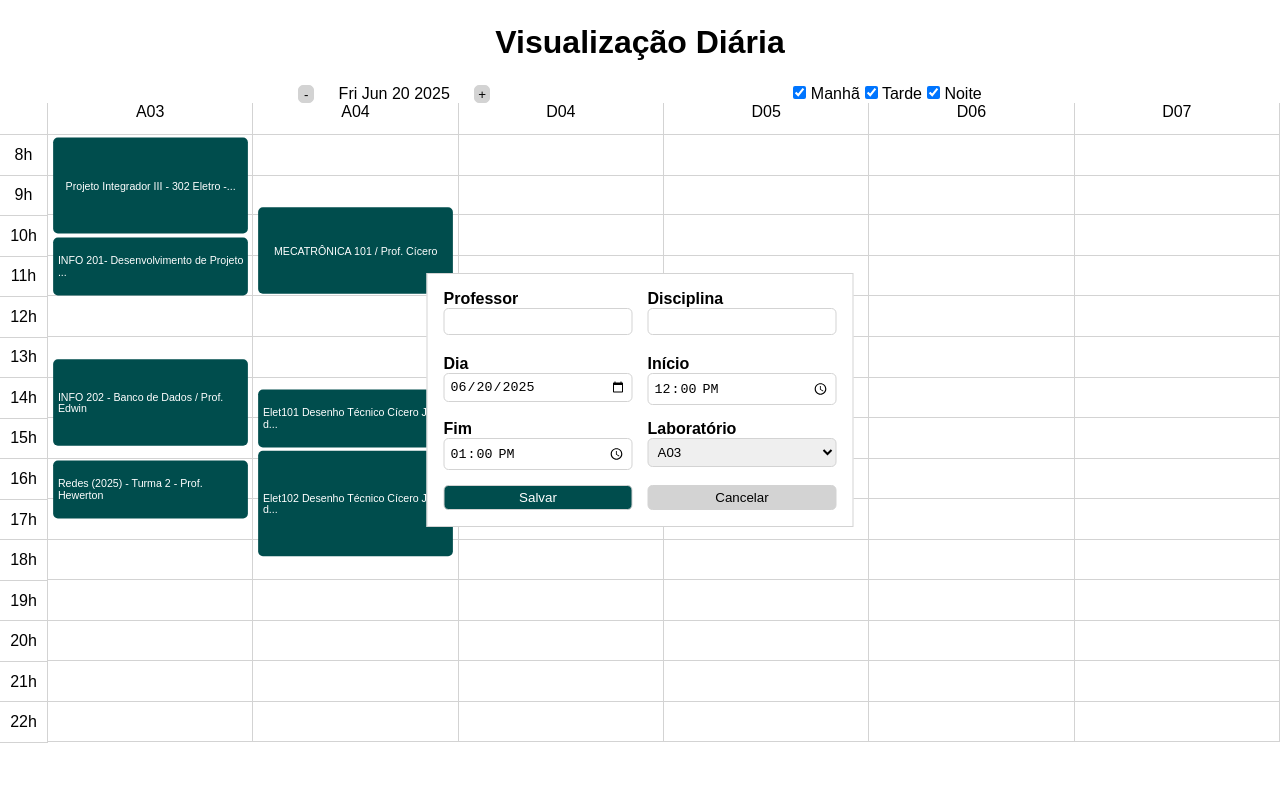
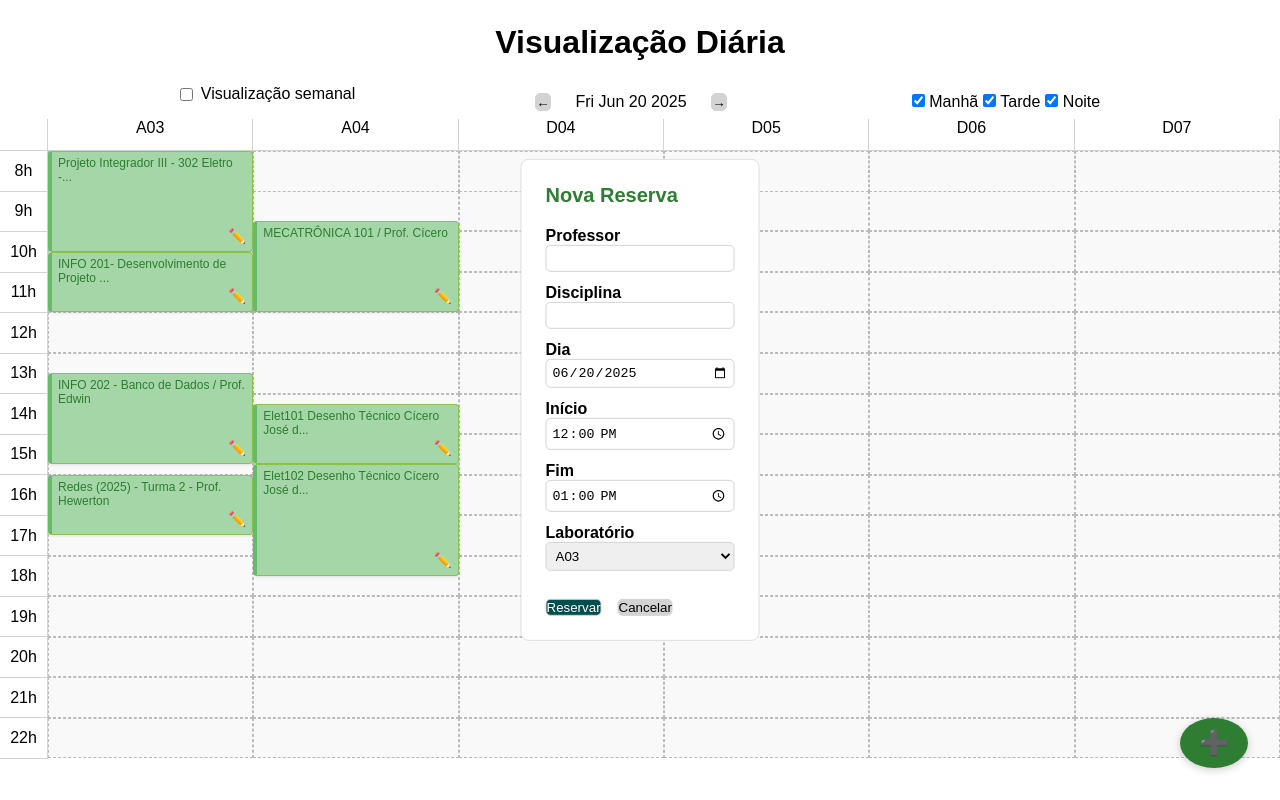
Before and after one commit to fabricaDeSonhos/SIRA, a Next.js app in the folder new-front/: page / in a window 1280 px wide. Both pictures are taken after a click on the element 150 px from the left and 316 px from the top of the page. Built offline with nearby package versions, Linux system fonts and the light colour scheme.

Commit message:
update new - vis semanal, design, excluir, editar

```diff
--- a/new-front/app/components/nova-reserva.jsx
+++ b/new-front/app/components/nova-reserva.jsx
@@ -1,21 +1,23 @@
+'use client'
+
 import styles from './nova-reserva.module.css'
 import { Input, Select, Button } from './form.jsx'
 
-import { add_reserva } from '../lib/api.js'
+import { add_reserva, remover_reserva } from '../lib/api.js'
 import { tempo_para_número } from '../lib/tempo.js'
 
 import { useContext } from 'react'
 import { FecharReservaModalContext } from './reservaContext.js'
-
 import moment from 'moment'
 
-export default function NovaReserva({ dia, início, fim, lab }) {
+export default function NovaReserva({ dia, início, fim, lab, matéria = "", modoEdicao = false }) {
   const LABS = ["A03", "A04", "D04", "D05", "D06", "D07"]
-
   const fecharReserva = useContext(FecharReservaModalContext)
 
+  const [disciplina, professor] = matéria.split(" - ")
+
   const handleEnviar = (event) => {
-    event.preventDefault() //impede o recarregamento da página
+    event.preventDefault()
     const form = new FormData(event.target)
 
     const disp = form.get("disp")
@@ -25,28 +27,64 @@ export default function NovaReserva({ dia, início, fim, lab }) {
     const fimInput = form.get("fim")
     const labInput = form.get("lab")
 
+    const novoDia = moment(diaInput).format("YYYY-MM-DD")
+    const novoInício = tempo_para_número(inícioInput)
+    const novoFim = tempo_para_número(fimInput)
+    const novoLab = LABS.indexOf(labInput) + 1
+
+    if (modoEdicao) {
+      remover_reserva({
+        dia: moment(dia).format("YYYY-MM-DD"),
+        início: tempo_para_número(início),
+        lab: LABS.indexOf(lab) + 1,
+      })
+    }
+
     add_reserva({
       matéria: `${disp} - ${prof}`,
-      dia: moment(diaInput).format("YYYY-MM-DD"),
-      início: tempo_para_número(inícioInput),                 // hora decimal
-      duração: (tempo_para_número(fimInput) - tempo_para_número(inícioInput)) * 60,
-      lab: LABS.indexOf(labInput) + 1
+      dia: novoDia,
+      início: novoInício,
+      duração: (novoFim - novoInício) * 60,
+      lab: novoLab,
     })
 
-    fecharReserva()
+    fecharReserva("Reserva salva com sucesso!")
   }
 
+  const handleExcluir = async () => {
+    const confirmar = window.confirm("Tem certeza que deseja excluir esta reserva?")
+    if (!confirmar) return
+
+    await remover_reserva({
+      dia: moment(dia).format("YYYY-MM-DD"),
+      início: tempo_para_número(início),
+      lab: LABS.indexOf(lab) + 1,
+    })
+
+    fecharReserva("Reserva excluída!")
+  }
+
+
   return (
-    <form className={styles.grid} onSubmit={handleEnviar}>
-      <Input name="prof" desc="Professor" />
-      <Input name="disp" desc="Disciplina" />
+    <form className={styles.modal} onSubmit={handleEnviar}>
+      <h2>{modoEdicao ? "Editar Reserva" : "Nova Reserva"}</h2>
+
+      <Input name="prof" desc="Professor" defaultValue={professor || ""} />
+      <Input name="disp" desc="Disciplina" defaultValue={disciplina || ""} />
       <Input name="dia" type="date" desc="Dia" value={dia} />
       <Input name="início" type="time" desc="Início" value={início} />
       <Input name="fim" type="time" desc="Fim" value={fim} />
       <Select name="lab" desc="Laboratório" options={LABS} value={lab} />
 
-      <Button submit desc="Salvar" highlight />
-      <Button desc="Cancelar" onClick={fecharReserva} />
+      <div className={styles.botoes}>
+        <Button submit desc={modoEdicao ? "Salvar Alterações" : "Reservar"} highlight />
+        {modoEdicao && (
+          <button type="button" className={styles.excluir} onClick={handleExcluir}>
+            🗑️ Excluir
+          </button>
+        )}
+        <Button desc="Cancelar" onClick={fecharReserva} />
+      </div>
     </form>
   )
 }
--- a/new-front/app/components/nova-reserva.module.css
+++ b/new-front/app/components/nova-reserva.module.css
@@ -1,32 +1,40 @@
-.grid {
-  display: grid;
-  grid-template-columns: 1fr 1fr;
-  grid-template-rows: 1fr 1fr 1fr 0.5fr;
-
-  gap: 15px;
-
-  border: var(--border);
-  border-radius: var(--radius);
-
-  padding: 1rem;
-  margin: 1rem;
-  background-color: white;
-
+.modal {
+  display: flex;
+  flex-direction: column;
+  gap: 12px;
+  padding: 1.5rem;
+  background: white;
+  border-radius: 8px;
+  border: 1px solid #ddd;
+  width: 100%;
+  max-width: 500px;
+  margin: auto;
 }
 
-.grid button {
-  border: var(--border)
+.modal h2 {
+  margin-bottom: 0.5rem;
+  font-size: 1.25rem;
+  color: #2e7d32;
 }
 
-.grid button.salvar {
-  background-color: var(--destaque);
-  color: white;
+.botoes {
+  display: flex;
+  gap: 1rem;
+  margin-top: 1rem;
+  flex-wrap: wrap;
 }
 
-/* Responsividade para telas pequenas */
-@media (max-width: 480px) {
-  .grid {
-    grid-template-columns: 1fr;
-    grid-template-rows: auto;
-  }
+.excluir {
+  background-color: #ffebee;
+  color: #c62828;
+  border: 1px solid #c62828;
+  padding: 0.4rem 1rem;
+  border-radius: 4px;
+  cursor: pointer;
+  font-weight: bold;
+  transition: background-color 0.2s ease;
 }
+
+.excluir:hover {
+  background-color: #ffcdd2;
+}
--- a/new-front/app/components/reserva.jsx
+++ b/new-front/app/components/reserva.jsx
@@ -3,7 +3,6 @@ import { hora_para_texto } from '../lib/tempo.js'
 import { useContext } from 'react'
 
 import styles from './visao-diaria.module.css'
-
 import { AbrirReservaModalContext } from './reservaContext.js'
 
 export default function Reserva({ matéria, dia, início, duração, lab, vazia }) {
@@ -20,16 +19,18 @@ export default function Reserva({ matéria, dia, início, duração, lab, vazia
 
   const labs_names = ["A03", "A04", "D04", "D05", "D06", "D07"]
   const opts = {
-    dia: dia,
+    dia,
     início: hora_para_texto(início),
     fim: hora_para_texto(início + duração / 60),
     lab: labs_names[lab - 1],
+    matéria,
+    modoEdicao: !vazia,
   }
 
   if (vazia) {
     return (
       <div
-        className={`${styles.reserva_vazia} ${styles.vazio}`}
+        className={styles.reserva_vazia}
         style={posicionamento}
         onClick={() => abrirReserva(opts)}
         title={`Clique para reservar ${opts.lab} às ${opts.início}`}
@@ -38,8 +39,17 @@ export default function Reserva({ matéria, dia, início, duração, lab, vazia
   }
 
   return (
-    <div title={matéria} className={styles.reserva} style={posicionamento}>
-      {corpo}
+    <div className={styles.reserva} style={posicionamento}>
+      <div>{corpo}</div>
+      <div className={styles.acoes}>
+        <button
+          className={styles.botaoEditar}
+          title="Editar reserva"
+          onClick={() => abrirReserva(opts)}
+        >
+          ✏️
+        </button>
+      </div>
     </div>
   )
 }
--- a/new-front/app/components/visao-diaria.module.css
+++ b/new-front/app/components/visao-diaria.module.css
@@ -1,15 +1,11 @@
 .reservas {
-  --total-minutes: 900
-    /*  (22h - 8h + 1) * 60m) */
-  ;
+  --total-minutes: 900; /* (22h - 8h + 1) * 60m */
   display: grid;
   grid-template-columns: 3rem 1fr 1fr 1fr 1fr 1fr 1fr;
-  /*grid-template-rows: 2rem repeat(var(--total-minutes), 1fr);*/
-
   height: 80vh;
-
 }
 
+/* Cabeçalhos de laboratório */
 .lab {
   grid-row: 1;
   border-bottom: var(--border);
@@ -17,46 +13,86 @@
   text-align: center;
 }
 
-.reserva {
-  background-color: var(--destaque);
-  color: white;
-  border-radius: 5px;
-  z-index: 2;
-
-  font-size: var(--pequeno);
-
-  transform: scale(0.95);
-
-  display: flex;
-  justify-content: center;
-  align-items: center;
-
-  padding: 5px;
-}
-
-.reserva_vazia {
-  border-bottom: var(--border);
-  border-right: var(--border);
-}
-
+/* Bloco de hora (coluna 1) */
 .hora {
   grid-column: 1;
   grid-row: auto / span 60;
-
   border-bottom: var(--border);
   border-right: var(--border);
-
   display: flex;
   justify-content: center;
   align-items: center;
 }
 
-.vazio {
-  cursor: pointer;
-  transition: background-color 0.2s ease;
-  z-index: 1;
+/* Reserva REAL */
+.reserva {
+  background-color: #a5d6a7; /* Verde suave */
+  border-left: 4px solid #66bb6a;
+  border-top: 1px solid #8bc34a;
+  border-bottom: 1px solid #8bc34a;
+  border-right: 1px solid #8bc34a;
+  padding: 4px 6px;
+  font-size: 0.75rem;
+  font-weight: 500;
+  color: #2e7d32;
+  overflow: hidden;
+  position: relative;
+  z-index: 2;
+  border-radius: 4px;
+  box-shadow: 1px 1px 3px rgba(0, 0, 0, 0.1);
 }
 
-.vazio:hover {
-  background-color: rgba(0, 123, 255, 0.05);
+/* Bloco vazio clicável */
+.reserva_vazia {
+  background-color: #f9f9f9;
+  border: 1px dashed #bbb;
+  cursor: pointer;
+  position: relative;
+  transition: background-color 0.2s ease, border-color 0.2s ease;
+  z-index: 0;
 }
+
+/* Hover em blocos vazios */
+.reserva_vazia:hover {
+  background-color: #e6fbe6;
+  border-color: #66bb6a;
+}
+
+/* Texto de dica nos blocos vazios */
+.reserva_vazia::before {
+  content: "Clique para reservar";
+  font-size: 0.6rem;
+  color: #666;
+  position: absolute;
+  top: 4px;
+  left: 6px;
+  opacity: 0;
+  transition: opacity 0.2s ease;
+  pointer-events: none;
+}
+
+.reserva_vazia:hover::before {
+  opacity: 1;
+}
+
+.acoes {
+  position: absolute;
+  bottom: 4px;
+  right: 4px;
+  display: flex;
+  gap: 4px;
+}
+
+.botaoEditar {
+  background: none;
+  border: none;
+  cursor: pointer;
+  font-size: 0.9rem;
+  color: #2e7d32;
+  padding: 2px;
+  transition: transform 0.1s ease;
+}
+
+.botaoEditar:hover {
+  transform: scale(1.15);
+}
--- /dev/null
+++ b/new-front/app/components/visao-semanal.jsx
@@ -0,0 +1,85 @@
+'use client'
+
+import { useState } from 'react'
+import VisaoDiaria from './visão-diaria.jsx'
+import styles from './visao-diaria.module.css'
+import { Button } from './form.jsx'
+
+// Gera os dias úteis (segunda a sábado) da semana baseada no offset
+function getWeekDays(baseDate, semanaOffset = 0) {
+  const start = new Date(baseDate)
+  const mondayOffset = (start.getDay() + 6) % 7
+  start.setDate(start.getDate() - mondayOffset + semanaOffset * 7)
+
+  const days = []
+  for (let i = 0; i < 6; i++) {
+    const d = new Date(start)
+    d.setDate(start.getDate() + i)
+    days.push(d.toISOString().slice(0, 10))
+  }
+  return days
+}
+
+export default function VisaoSemanal({ manhã = true, tarde = true, noite = true }) {
+  const [semanaOffset, setSemanaOffset] = useState(0)
+  const hoje = new Date()
+  const diasSemana = getWeekDays(hoje, semanaOffset)
+
+  const mudarSemana = (incremento) => {
+    setSemanaOffset(semanaOffset + incremento)
+  }
+
+  return (
+    <div style={{ padding: '1rem' }}>
+      {/* Cabeçalho com botões de navegação */}
+      <div style={{
+        display: 'flex',
+        justifyContent: 'space-between',
+        alignItems: 'center',
+        marginBottom: '1rem'
+      }}>
+        <Button desc="← Semana anterior" onClick={() => mudarSemana(-1)} />
+        <h2 style={{ textAlign: 'center', flexGrow: 1 }}>
+          Semana de {new Date(diasSemana[0]).toLocaleDateString("pt-BR", { day: '2-digit', month: 'short' })} a {new Date(diasSemana[5]).toLocaleDateString("pt-BR", { day: '2-digit', month: 'short' })}
+        </h2>
+        <Button desc="Próxima semana →" onClick={() => mudarSemana(1)} />
+      </div>
+
+      {/* Grade horizontal com um VisaoDiaria por dia */}
+      <div
+        style={{
+          display: 'flex',
+          flexWrap: 'nowrap',
+          gap: '2rem',
+          overflowX: 'auto',
+          paddingBottom: '1rem'
+        }}
+      >
+        {diasSemana.map((dia, index) => (
+          <div key={index} style={{ minWidth: '680px' }}>
+            <h3 style={{
+              textAlign: 'center',
+              marginBottom: '0.5rem',
+              textTransform: 'capitalize',
+              fontSize: '1rem',
+              color: '#222'
+            }}>
+              {new Date(dia).toLocaleDateString("pt-BR", {
+                weekday: 'long',
+                day: '2-digit',
+                month: 'short'
+              })}
+            </h3>
+
+            <VisaoDiaria
+              dia={dia}
+              manhã={manhã}
+              tarde={tarde}
+              noite={noite}
+            />
+          </div>
+        ))}
+      </div>
+    </div>
+  )
+}
--- a/new-front/app/components/visão-diaria.jsx
+++ b/new-front/app/components/visão-diaria.jsx
@@ -1,4 +1,3 @@
-import { useState, useEffect } from 'react'
 import styles from "./visao-diaria.module.css"
 
 import { get_reservas } from '../lib/api.js'
--- a/new-front/app/page.js
+++ b/new-front/app/page.js
@@ -1,25 +1,33 @@
 'use client'
 
-import Image from "next/image";
-import { useState, useEffect } from 'react'
+import { useState } from 'react'
+import styles from "./page.module.css"
 
-import styles from "./page.module.css";
-
-import {Checkbox, Button} from './components/form.jsx'
+import { Checkbox, Button } from './components/form.jsx'
 
 import VisaoDiaria from "./components/visão-diaria.jsx"
+import VisaoSemanal from "./components/visao-semanal.jsx"
 import NovaReserva from "./components/nova-reserva.jsx"
 
-import {AbrirReservaModalContext, FecharReservaModalContext} from './components/reservaContext.js'
+import { AbrirReservaModalContext, FecharReservaModalContext } from './components/reservaContext.js'
 
 export default function Home() {
-  const [dia, setDia]                 = useState(new Date())
+  const [dia, setDia] = useState(new Date())
   const [manhãFiltro, setManhãFiltro] = useState(true)
   const [tardeFiltro, setTardeFiltro] = useState(true)
   const [noiteFiltro, setNoiteFiltro] = useState(true)
-  const [reserva, setReserva]         = useState(false)
+  const [reserva, setReserva] = useState(false)
+  const [toast, setToast] = useState("")
+  const [visualizacaoSemanal, setVisualizacaoSemanal] = useState(false)
 
-  const [novaReservaOpts, setNovaReservaOpts] = useState({dia:"2025-06-07", início:"10:30", fim:"11:00", lab:"A04"})
+  const [novaReservaOpts, setNovaReservaOpts] = useState({
+    dia: "2025-06-07",
+    início: "10:30",
+    fim: "11:00",
+    lab: "A04",
+    matéria: "",
+    modoEdicao: false
+  })
 
   const inc_dia = () => {
     const novoDia = new Date(dia)
@@ -34,56 +42,100 @@ export default function Home() {
   }
 
   const mostrarReservaModal = (opt) => {
-    const reservaOpts = {
-      dia   : opt.dia,
+    setNovaReservaOpts({
+      dia: opt.dia,
       início: opt.início,
-      fim   : opt.fim,
-      lab   : opt.lab
-    }
-    setNovaReservaOpts(reservaOpts)
+      fim: opt.fim,
+      lab: opt.lab,
+      matéria: opt.matéria || "",
+      modoEdicao: opt.modoEdicao || false
+    })
     setReserva(true)
   }
 
-  const fecharReservaModal = () => setReserva(false)
+  const fecharReservaModal = (mensagem = "") => {
+    setReserva(false)
+    if (mensagem) {
+      setToast(mensagem)
+      setTimeout(() => setToast(""), 3000)
+    }
+  }
 
-  // Função para ser passada à grade e permitir clique na área
   const lidarComCliqueNaÁreaBranca = (dadosReserva) => {
     mostrarReservaModal(dadosReserva)
   }
 
+  const abrirReservaVaziaManual = () => {
+    const hoje = new Date().toISOString().slice(0, 10)
+    mostrarReservaModal({
+      dia: hoje,
+      início: "08:00",
+      fim: "09:00",
+      lab: "A03",
+      matéria: "",
+      modoEdicao: false
+    })
+  }
+
   return (
     <div>
-      <h1>Visualização Diária</h1>
+      <h1>{visualizacaoSemanal ? "Visualização Semanal" : "Visualização Diária"}</h1>
 
       <div className={styles.filtros}>
-        <div className={styles.mudança_de_dia}>
-          <Button onClick={dec_dia} desc="-" />
-          <p>{dia.toDateString()}</p>
-          <Button onClick={inc_dia} desc="+" />
+        <div style={{ marginBottom: '1rem' }}>
+          <label style={{ display: "flex", alignItems: "center", gap: "0.5rem" }}>
+            <input
+              type="checkbox"
+              checked={visualizacaoSemanal}
+              onChange={() => setVisualizacaoSemanal(!visualizacaoSemanal)}
+            />
+            Visualização semanal
+          </label>
         </div>
 
+        {!visualizacaoSemanal && (
+          <div className={styles.mudança_de_dia}>
+            <Button onClick={dec_dia} desc="←" />
+            <p>{dia.toDateString()}</p>
+            <Button onClick={inc_dia} desc="→" />
+          </div>
+        )}
+
         <div className={styles.filtro}>
-          <Checkbox setChecked={setManhãFiltro} checked={manhãFiltro} desc="Manhã"/>
-          <Checkbox setChecked={setTardeFiltro} checked={tardeFiltro} desc="Tarde"/>
-          <Checkbox setChecked={setNoiteFiltro} checked={noiteFiltro} desc="Noite"/>
+          <Checkbox setChecked={setManhãFiltro} checked={manhãFiltro} desc="Manhã" />
+          <Checkbox setChecked={setTardeFiltro} checked={tardeFiltro} desc="Tarde" />
+          <Checkbox setChecked={setNoiteFiltro} checked={noiteFiltro} desc="Noite" />
         </div>
       </div>
 
       <AbrirReservaModalContext value={mostrarReservaModal}>
         <FecharReservaModalContext value={fecharReservaModal}>
+          {visualizacaoSemanal ? (
+            <VisaoSemanal manhã={manhãFiltro} tarde={tardeFiltro} noite={noiteFiltro} />
+          ) : (
             <VisaoDiaria
               dia={dia}
               manhã={manhãFiltro}
               tarde={tardeFiltro}
               noite={noiteFiltro}
-            aoClicarNaÁreaBranca={lidarComCliqueNaÁreaBranca} // <-- Adicionado
+              aoClicarNaÁreaBranca={lidarComCliqueNaÁreaBranca}
             />
+          )}
 
+          {/* Botão flutuante */}
+          <button className={styles.fab} onClick={abrirReservaVaziaManual} title="Nova Reserva Manual">
+            ➕
+          </button>
+
+          {/* Modal */}
           <div className={styles.modal}>
             {reserva && <NovaReserva {...novaReservaOpts} />}
           </div>
         </FecharReservaModalContext>
       </AbrirReservaModalContext>
+
+      {/* Toast */}
+      {toast && <div className={styles.toast}>{toast}</div>}
     </div>
-  );
+  )
 }
--- a/new-front/app/page.module.css
+++ b/new-front/app/page.module.css
@@ -2,11 +2,9 @@
   display: flex;
 }
 
-
 .mudança_de_dia p {
   width: 10rem;
   text-align: center;
-
 }
 
 .filtros {
@@ -32,3 +30,51 @@
   transform: translate(-50%, -50%);
   z-index: 3;
 }
+
+/* Botão flutuante: Nova Reserva */
+.fab {
+  position: fixed;
+  bottom: 2rem;
+  right: 2rem;
+  background-color: #2e7d32;
+  color: white;
+  border: none;
+  font-size: 1.5rem;
+  padding: 0.7rem 1.2rem;
+  border-radius: 50%;
+  box-shadow: 0 2px 8px rgba(0, 0, 0, 0.2);
+  cursor: pointer;
+  transition: transform 0.2s ease;
+  z-index: 10;
+}
+
+.fab:hover {
+  transform: scale(1.1);
+}
+
+/* Toast de sucesso */
+.toast {
+  position: fixed;
+  bottom: 1rem;
+  left: 50%;
+  transform: translateX(-50%);
+  background-color: #4caf50;
+  color: white;
+  padding: 0.75rem 1.5rem;
+  border-radius: 8px;
+  font-weight: bold;
+  z-index: 20;
+  box-shadow: 0 2px 6px rgba(0, 0, 0, 0.25);
+  animation: fadein 0.3s ease-in-out;
+}
+
+@keyframes fadein {
+  from {
+    opacity: 0;
+    transform: translateX(-50%) translateY(10px);
+  }
+  to {
+    opacity: 1;
+    transform: translateX(-50%) translateY(0);
+  }
+}
```
Also changed, not shown: new-front/app/lib/api.js (+16 -3 lines). Lines whose indentation alone changed are shown as unchanged.
